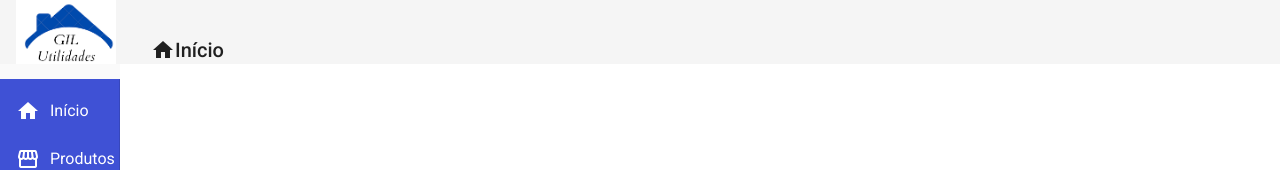
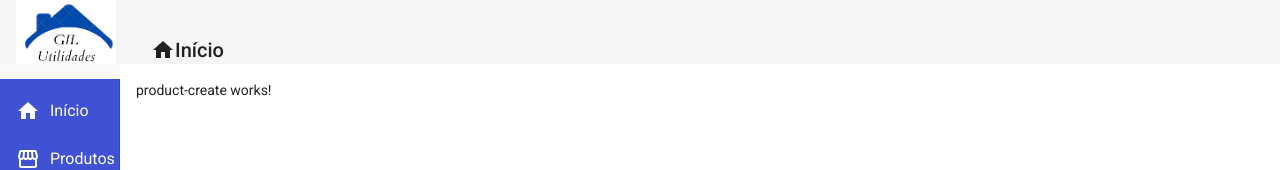
Before and after one commit to Givaild/Crud-Angular-Web, an Angular app: page /products/create in a window 1280 px wide. Before the commit this address led to /. Shown: the top 170 px of the page. Built offline with nearby package versions, Linux system fonts and the light colour scheme.

Commit message:
feat:create products-create component

```diff
--- a/src/app/app-routing.module.ts
+++ b/src/app/app-routing.module.ts
@@ -1,7 +1,9 @@
 import { NgModule } from '@angular/core';
 import { RouterModule, Routes } from '@angular/router';
 import { HomeComponent } from './views/home/home.component';
+
 import { ProductCrudComponent } from './views/product-crud/product-crud.component';
+import { ProductCreateComponent } from './components/product/product-create/product-create.component';
 
 const routes: Routes = [{
   path:"",
@@ -9,6 +11,9 @@
 },{
   path:"products",
   component:ProductCrudComponent
+},{
+  path:"products/create",
+  component:ProductCreateComponent
 }
 ];
 
--- a/src/app/app.module.ts
+++ b/src/app/app.module.ts
@@ -17,6 +17,7 @@
 import { ProductCrudComponent } from './views/product-crud/product-crud.component';
 import { RedDirective } from './directives/red.directive';
 import { ForDirective } from './directives/for.directive';
+import { ProductCreateComponent } from './components/product/product-create/product-create.component';
 
 
 @NgModule({
@@ -28,7 +29,8 @@
     HomeComponent,
     ProductCrudComponent,
     RedDirective,
-    ForDirective
+    ForDirective,
+    ProductCreateComponent
   ],
   imports: [
     BrowserModule,
--- /dev/null
+++ b/src/app/components/product/product-create/product-create.component.html
@@ -0,0 +1 @@
+<p>product-create works!</p>
--- /dev/null
+++ b/src/app/components/product/product-create/product-create.component.ts
@@ -0,0 +1,15 @@
+import { Component, OnInit } from '@angular/core';
+
+@Component({
+  selector: 'app-product-create',
+  templateUrl: './product-create.component.html',
+  styleUrls: ['./product-create.component.css']
+})
+export class ProductCreateComponent implements OnInit {
+
+  constructor() { }
+
+  ngOnInit(): void {
+  }
+
+}
```
Also changed, not shown: src/app/components/product/product-create/product-create.component.css (added).
